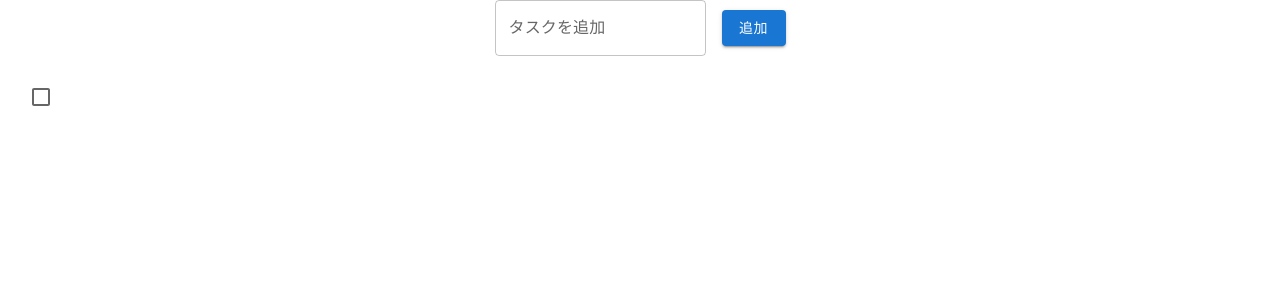
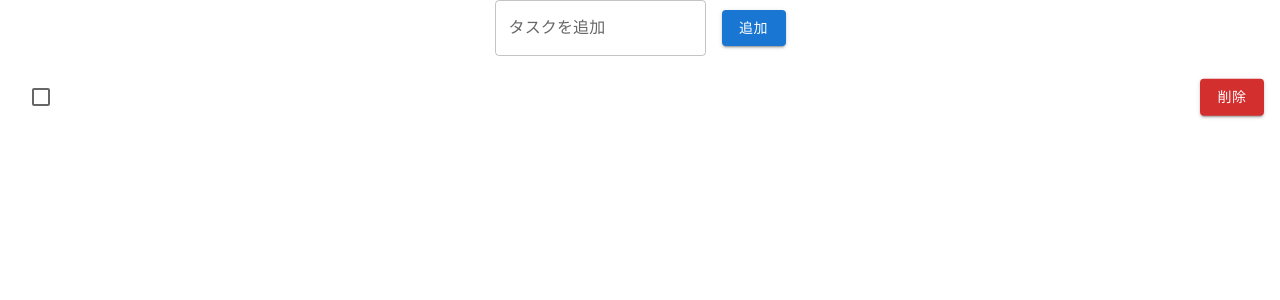
Before and after one commit to hi-sasaki-mediba/FESG_01, a React (Create React App) app: page / in a window 1280 px wide. Both pictures are taken after a click on the button "追加". Shown: the top 300 px of the page. Built offline with nearby package versions, Linux system fonts and the light colour scheme.

Commit message:
reduxでの削除機能

```diff
--- a/src/App.tsx
+++ b/src/App.tsx
@@ -1,7 +1,7 @@
 import './App.css';
 import { Button, Stack } from '@mui/material';
 import { List } from './component/List';
-import { ChangeEventHandler, useCallback, useState } from 'react';
+import { ChangeEventHandler, useCallback } from 'react';
 import { InputField } from './component/InputField';
 import { useDispatch, useSelector } from 'react-redux';
 import { insertTodo, onChangeInputField } from './slice/todoSlice';
@@ -17,7 +17,6 @@ function App() {
   const onChange: ChangeEventHandler<HTMLTextAreaElement | HTMLInputElement> = useCallback((event) => {
     dispatch(onChangeInputField(event.currentTarget.value));
   }, []);
-  console.log(todoItems);
   return (
     <div className="App">
       <Stack direction="row" justifyContent="center" alignItems="center" spacing={2}>
--- /dev/null
+++ b/src/component/List/ListItem/index.tsx
@@ -0,0 +1,33 @@
+import * as React from 'react';
+import { Button, Checkbox, ListItem as MuiListItem, ListItemButton, ListItemIcon, ListItemText } from '@mui/material';
+import { useDispatch } from 'react-redux';
+import { useCallback } from 'react';
+import { removeTodo } from '../../../slice/todoSlice';
+import { TodoItem } from '../../../App';
+
+const ListItem = ({ todoItem }: { todoItem: TodoItem }) => {
+  const dispatch = useDispatch();
+
+  const onRemoveTodo = useCallback(() => {
+    dispatch(removeTodo(todoItem.id));
+  }, [todoItem.id]);
+
+  return (
+    <MuiListItem
+      key={todoItem.id}
+      secondaryAction={
+        <Button onClick={onRemoveTodo} variant="contained" color={'error'}>
+          削除
+        </Button>
+      }
+    >
+      <ListItemButton role={undefined} dense disableRipple>
+        <ListItemIcon>
+          <Checkbox edge="start" tabIndex={-1} disableRipple />
+        </ListItemIcon>
+        <ListItemText primary={todoItem.value} />
+      </ListItemButton>
+    </MuiListItem>
+  );
+};
+export default ListItem;
--- a/src/component/List/index.tsx
+++ b/src/component/List/index.tsx
@@ -1,6 +1,7 @@
 import * as React from 'react';
-import { Checkbox, List as MuiList, ListItem, ListItemButton, ListItemIcon, ListItemText } from '@mui/material';
+import { List as MuiList } from '@mui/material';
 import { TodoItem } from '../../App';
+import ListItem from './ListItem';
 
 type Props = {
   todoItems: Array<TodoItem>;
@@ -9,16 +10,7 @@ export const List = ({ todoItems }: Props) => {
   return (
     <MuiList>
       {todoItems.map((todoItem) => {
-        return (
-          <ListItem key={todoItem.id}>
-            <ListItemButton role={undefined} dense disableRipple>
-              <ListItemIcon>
-                <Checkbox edge="start" tabIndex={-1} disableRipple />
-              </ListItemIcon>
-              <ListItemText primary={todoItem.value} />
-            </ListItemButton>
-          </ListItem>
-        );
+        return <ListItem todoItem={todoItem} key={todoItem.id} />;
       })}
     </MuiList>
   );
--- a/src/slice/todoSlice.ts
+++ b/src/slice/todoSlice.ts
@@ -1,4 +1,4 @@
-import {createSlice, PayloadAction} from '@reduxjs/toolkit';
+import { createSlice, PayloadAction } from '@reduxjs/toolkit';
 import { TodoItem } from '../App';
 
 interface InitialState {
@@ -22,13 +22,17 @@ const todoSlice = createSlice({
     // },
     insertTodo(state) {
       state.todoItems = [...state.todoItems, { id: state.id, value: state.inputFieldValue }];
+      state.inputFieldValue = '';
       state.id++;
     },
-    onChangeInputField(state, inputValue: PayloadAction<string>) {
-      state.inputFieldValue = inputValue.payload
+    onChangeInputField(state, { payload: inputValue }: PayloadAction<string>) {
+      state.inputFieldValue = inputValue;
+    },
+    removeTodo(state, { payload: todoId }: PayloadAction<number>) {
+      state.todoItems = state.todoItems.filter((item) => item.id !== todoId);
     },
   },
 });
 
-export const { insertTodo,onChangeInputField } = todoSlice.actions;
+export const { insertTodo, onChangeInputField, removeTodo } = todoSlice.actions;
 export default todoSlice.reducer;
```
